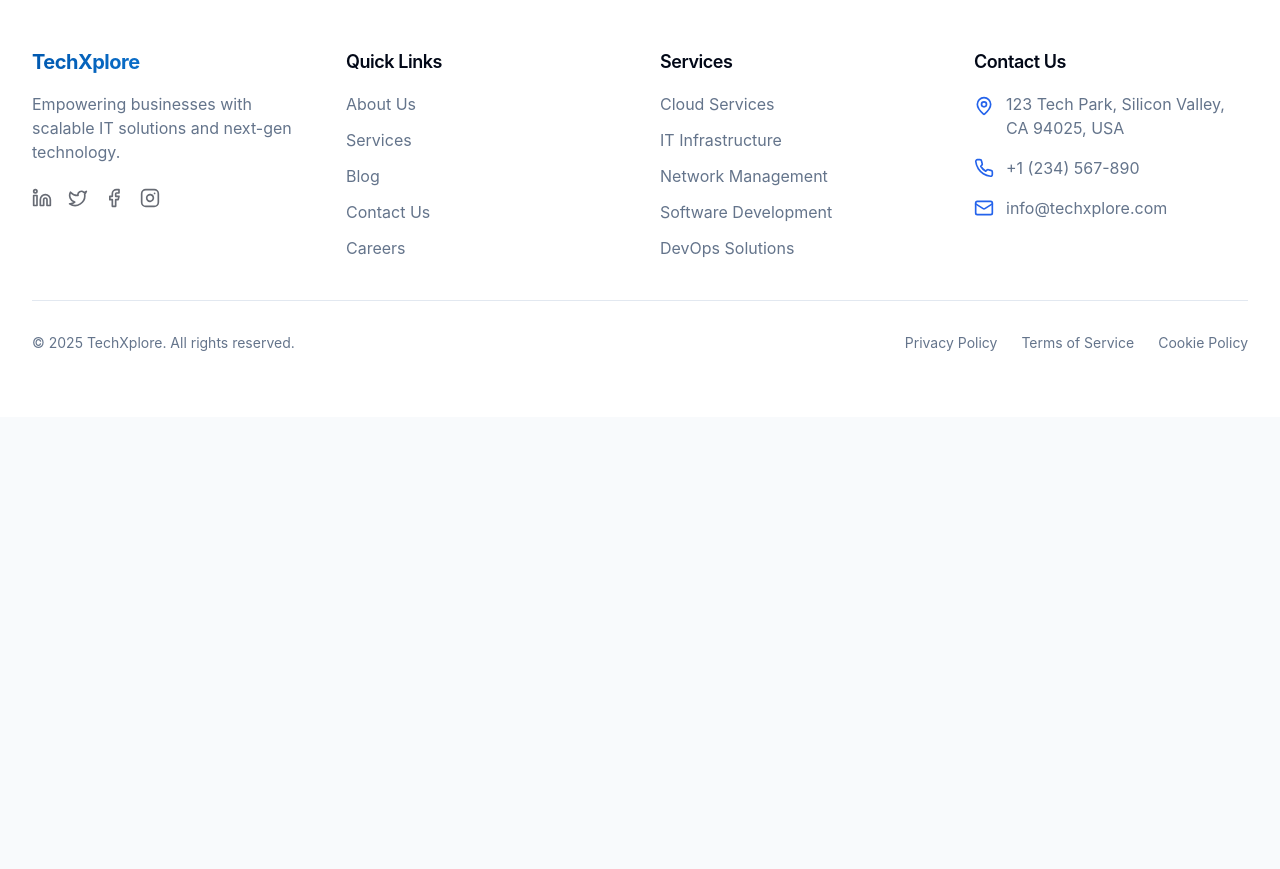
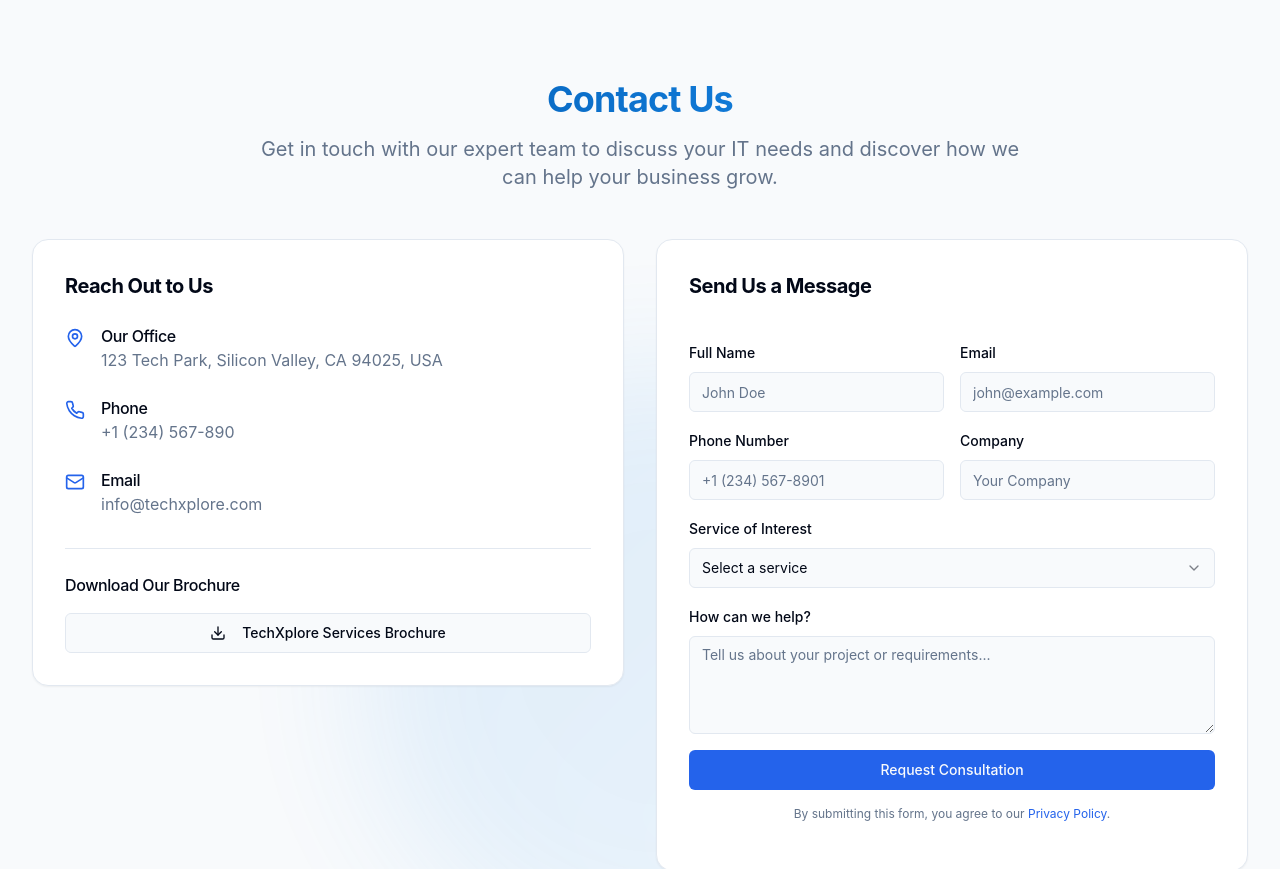
Before and after one commit to Shashank-ray2053/techscalability-hub, a React (Vite) app: page / in a window 1280 px wide. Shown: the part 2900-3769 px from the top of the page. Before the commit the page ends 3317 px from the top, so only its background shows below. Built offline with nearby package versions, Linux system fonts and the light colour scheme.

Commit message:
Add contact section and brochure download
Implement contact section and add brochure download functionality.

```diff
--- /dev/null
+++ b/src/components/Contact.tsx
@@ -0,0 +1,152 @@
+
+import { SectionContainer } from "@/components/ui/Container";
+import { CustomCard } from "@/components/ui/CustomCard";
+import { Button } from "@/components/ui/button";
+import { MapPin, Phone, Mail, Download } from "lucide-react";
+import { ConsultationForm } from "@/components/ConsultationForm";
+import {
+  Dialog,
+  DialogContent,
+  DialogDescription,
+  DialogHeader,
+  DialogTitle,
+  DialogTrigger,
+} from "@/components/ui/dialog";
+import { LiveChat } from "@/components/LiveChat";
+
+export function Contact() {
+  const handleBrochureDownload = () => {
+    // Create a sample PDF link (in a real scenario, this would be a real PDF file path)
+    const link = document.createElement('a');
+    link.href = '/TechXplore-Brochure.pdf'; // This should be the path to the actual brochure
+    link.download = 'TechXplore-Brochure.pdf';
+    link.target = '_blank';
+    document.body.appendChild(link);
+    link.click();
+    document.body.removeChild(link);
+  };
+
+  return (
+    <SectionContainer id="contact" className="relative">
+      {/* Background gradient */}
+      <div aria-hidden="true" className="absolute inset-0 -z-10 overflow-hidden pointer-events-none">
+        <div className="absolute right-1/4 bottom-0 w-[600px] h-[600px] opacity-10 rounded-full bg-gradient-to-tl from-primary-300 to-primary-600 blur-3xl" />
+      </div>
+
+      <div className="space-y-12">
+        {/* Section header */}
+        <div className="max-w-3xl mx-auto text-center space-y-4">
+          <h2 className="text-gradient opacity-0 animate-reveal">Contact Us</h2>
+          <p className="text-xl text-muted-foreground opacity-0 animate-reveal-delay-1">
+            Get in touch with our expert team to discuss your IT needs and discover how we can help your business grow.
+          </p>
+        </div>
+
+        <div className="grid grid-cols-1 lg:grid-cols-2 gap-8">
+          {/* Contact information */}
+          <div className="space-y-6 opacity-0 animate-reveal-delay-2">
+            <CustomCard className="p-8">
+              <h3 className="text-xl font-bold mb-6">Reach Out to Us</h3>
+
+              <div className="space-y-6">
+                <div className="flex items-start">
+                  <MapPin className="h-5 w-5 text-primary shrink-0 mr-4 mt-1" />
+                  <div>
+                    <h4 className="font-medium">Our Office</h4>
+                    <p className="text-muted-foreground">123 Tech Park, Silicon Valley, CA 94025, USA</p>
+                  </div>
+                </div>
+
+                <div className="flex items-start">
+                  <Phone className="h-5 w-5 text-primary shrink-0 mr-4 mt-1" />
+                  <div>
+                    <h4 className="font-medium">Phone</h4>
+                    <Dialog>
+                      <DialogTrigger asChild>
+                        <button className="text-muted-foreground hover:text-primary transition-colors text-left">
+                          +1 (234) 567-890
+                        </button>
+                      </DialogTrigger>
+                      <DialogContent className="sm:max-w-[400px]">
+                        <DialogHeader>
+                          <DialogTitle>Contact Us</DialogTitle>
+                          <DialogDescription>
+                            Call us or use the live chat for immediate assistance.
+                          </DialogDescription>
+                        </DialogHeader>
+                        <div className="py-6 space-y-4">
+                          <div className="flex items-center justify-between border p-3 rounded-lg">
+                            <div>
+                              <p className="text-sm font-medium">Sales & Inquiries</p>
+                              <p className="text-primary">+1 (234) 567-890</p>
+                            </div>
+                            <a href="tel:+1234567890" className="text-primary hover:underline">Call Now</a>
+                          </div>
+                          <div className="flex items-center justify-between border p-3 rounded-lg">
+                            <div>
+                              <p className="text-sm font-medium">Support</p>
+                              <p className="text-primary">+1 (234) 567-891</p>
+                            </div>
+                            <a href="tel:+1234567891" className="text-primary hover:underline">Call Now</a>
+                          </div>
+                          <div className="mt-4 text-center">
+                            <Dialog>
+                              <DialogTrigger asChild>
+                                <button className="text-primary hover:underline">
+                                  Or start live chat
+                                </button>
+                              </DialogTrigger>
+                              <DialogContent>
+                                <DialogHeader>
+                                  <DialogTitle>Live Chat Support</DialogTitle>
+                                  <DialogDescription>
+                                    Chat with our support team for immediate assistance.
+                                  </DialogDescription>
+                                </DialogHeader>
+                                <LiveChat />
+                              </DialogContent>
+                            </Dialog>
+                          </div>
+                        </div>
+                      </DialogContent>
+                    </Dialog>
+                  </div>
+                </div>
+
+                <div className="flex items-start">
+                  <Mail className="h-5 w-5 text-primary shrink-0 mr-4 mt-1" />
+                  <div>
+                    <h4 className="font-medium">Email</h4>
+                    <a href="mailto:info@techxplore.com" className="text-muted-foreground hover:text-primary transition-colors">
+                      info@techxplore.com
+                    </a>
+                  </div>
+                </div>
+              </div>
+
+              <div className="mt-8 pt-6 border-t border-border">
+                <h4 className="font-medium mb-4">Download Our Brochure</h4>
+                <Button
+                  onClick={handleBrochureDownload}
+                  variant="outline"
+                  className="w-full flex items-center justify-center"
+                >
+                  <Download className="mr-2 h-4 w-4" />
+                  TechXplore Services Brochure
+                </Button>
+              </div>
+            </CustomCard>
+          </div>
+
+          {/* Contact form */}
+          <div className="opacity-0 animate-reveal-delay-3">
+            <CustomCard className="p-8">
+              <h3 className="text-xl font-bold mb-6">Send Us a Message</h3>
+              <ConsultationForm />
+            </CustomCard>
+          </div>
+        </div>
+      </div>
+    </SectionContainer>
+  );
+}
--- a/src/pages/Index.tsx
+++ b/src/pages/Index.tsx
@@ -4,6 +4,7 @@ import { Navbar } from "@/components/Navbar";
 import { Hero } from "@/components/Hero";
 import { Services } from "@/components/Services";
 import { WhyChooseUs } from "@/components/WhyChooseUs";
+import { Contact } from "@/components/Contact";
 import { Footer } from "@/components/Footer";
 
 // Initialization function to handle animations
@@ -61,6 +62,7 @@ const Index = () => {
         <Hero />
         <Services />
         <WhyChooseUs />
+        <Contact />
         {/* More sections will be added in future iterations */}
       </main>
       <Footer />
```
Also changed, not shown: 1 other file (tests, documents, lock files or other folders).
